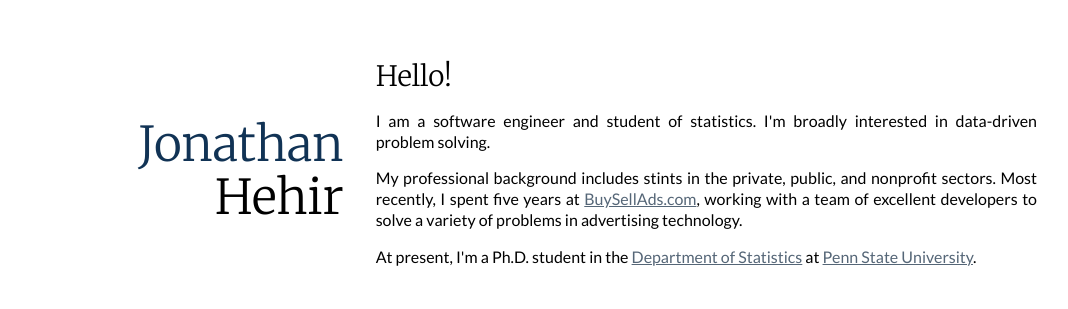
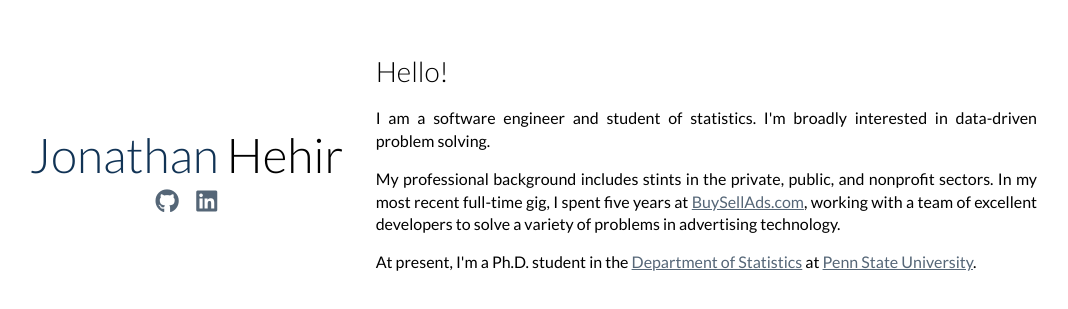
Before and after one commit to jonhehir/jonhehir.github.io, a plain HTML site: page index.html in a window 1280 px wide. Shown: the part 229-538 px from the top of the page, without its empty margins (115-1183 px from the left). Drawn offline with Linux system fonts and the light colour scheme.

Commit message:
Added LinkedIn, GitHub profile links, tweaked typography

```diff
--- a/index.html
+++ b/index.html
@@ -2,7 +2,8 @@
 <html lang="en">
 <meta charset="utf-8">
 <meta name="robots" content="nosnippet, noarchive">
-<link href="https://fonts.googleapis.com/css?family=Merriweather:300|Lato" rel="stylesheet">
+<link href="https://fonts.googleapis.com/css?family=Lato:300,400" rel="stylesheet">
+<link href="https://cdnjs.cloudflare.com/ajax/libs/font-awesome/5.14.0/css/all.min.css" rel="stylesheet">
 <style>
 html {
   font-size: 16px;
@@ -20,14 +21,14 @@ body {
 
 h1 {
   font-size: 3rem;
-  font-family: 'Merriweather', serif;
+  font-family: 'Lato', sans-serif;
   font-weight: 300;
   padding: 0;
-  margin: 0;
+  margin: 0 0 .5rem 0;
 }
 
 h2 {
-  font-family: 'Merriweather', serif;
+  font-family: 'Lato', sans-serif;
   font-size: 1.75rem;
   font-weight: 300;
   padding: 0;
@@ -45,10 +46,14 @@ h2 {
 }
 
 #name {
-  text-align: right;
   color: #135;
   word-spacing: -.1em;
   line-height: 1.1;
+}
+
+#name-wrapper {
+  float: right;
+  text-align: center;
 }
 
 #name span {
@@ -57,7 +62,7 @@ h2 {
 
 #text {
   text-align: justify;
-  line-height: 1.3;
+  line-height: 1.4;
 }
 
 #name, #text {
@@ -68,6 +73,11 @@ h2 {
 
 #name > div, #text > div {
   width: 100%;
+}
+
+#name i {
+  font-size: 1.5rem;
+  margin: 0 .5rem;
 }
 
 a {
@@ -85,7 +95,11 @@ a:hover {
 <div id="container">
   <div id="name">
     <div>
-      <h1>Jonathan <span>Hehir</span></h1>
+      <div id="name-wrapper">
+        <h1>Jonathan <span>Hehir</span></h1>
+        <a href="https://github.com/jonhehir"><i class="fab fa-github"></i></a>
+        <a href="https://www.linkedin.com/in/jonhehir"><i class="fab fa-linkedin"></i></a>
+      </div>
     </div>
   </div>
   <div id="text">
@@ -97,7 +111,7 @@ a:hover {
       </p>
       <p>
         My professional background includes stints in the private,
-        public, and nonprofit sectors. Most recently,
+        public, and nonprofit sectors. In my most recent full-time gig,
         I spent five years at
         <a href="https://www.buysellads.com">BuySellAds.com</a>,
         working with a team of excellent developers to
```
